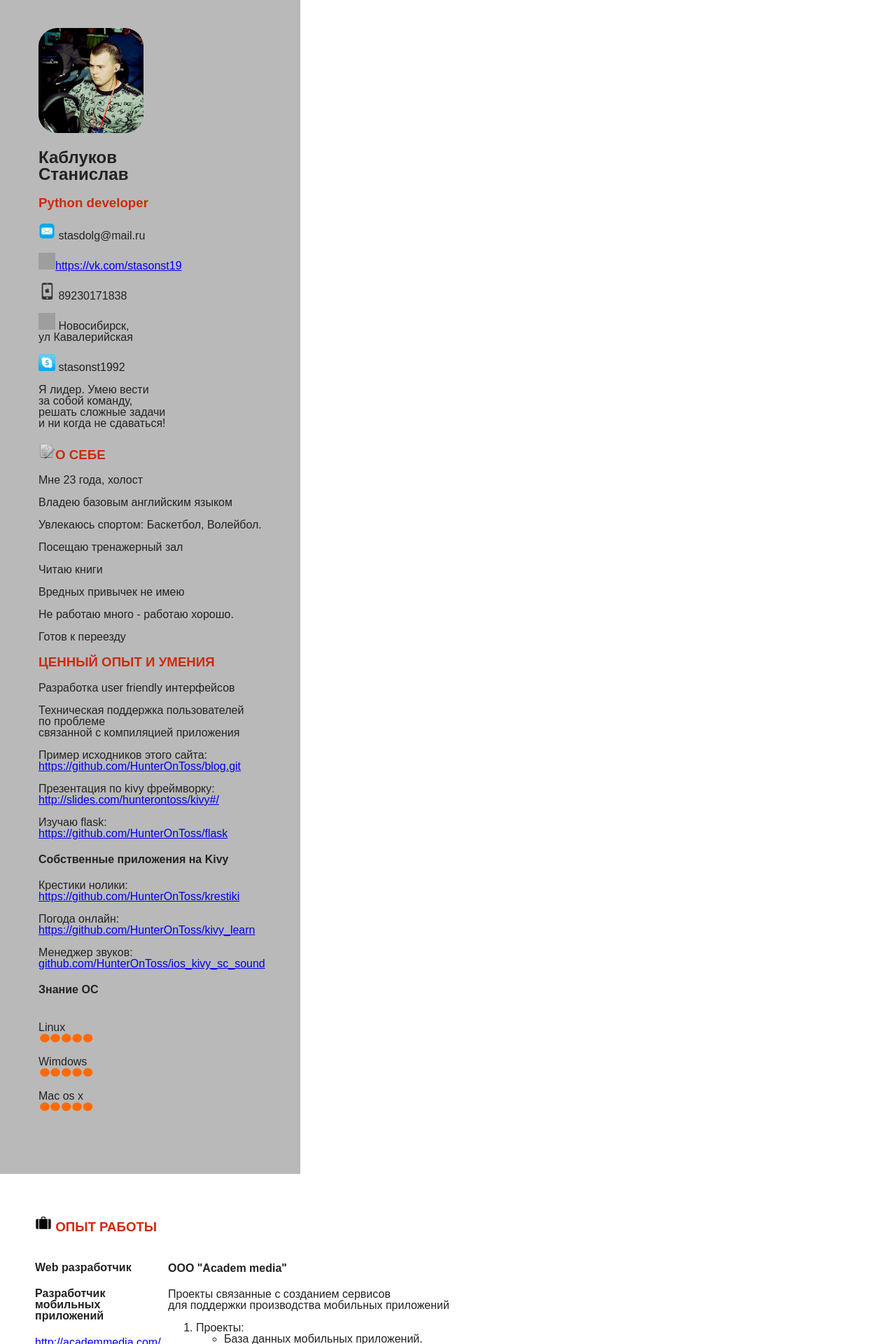
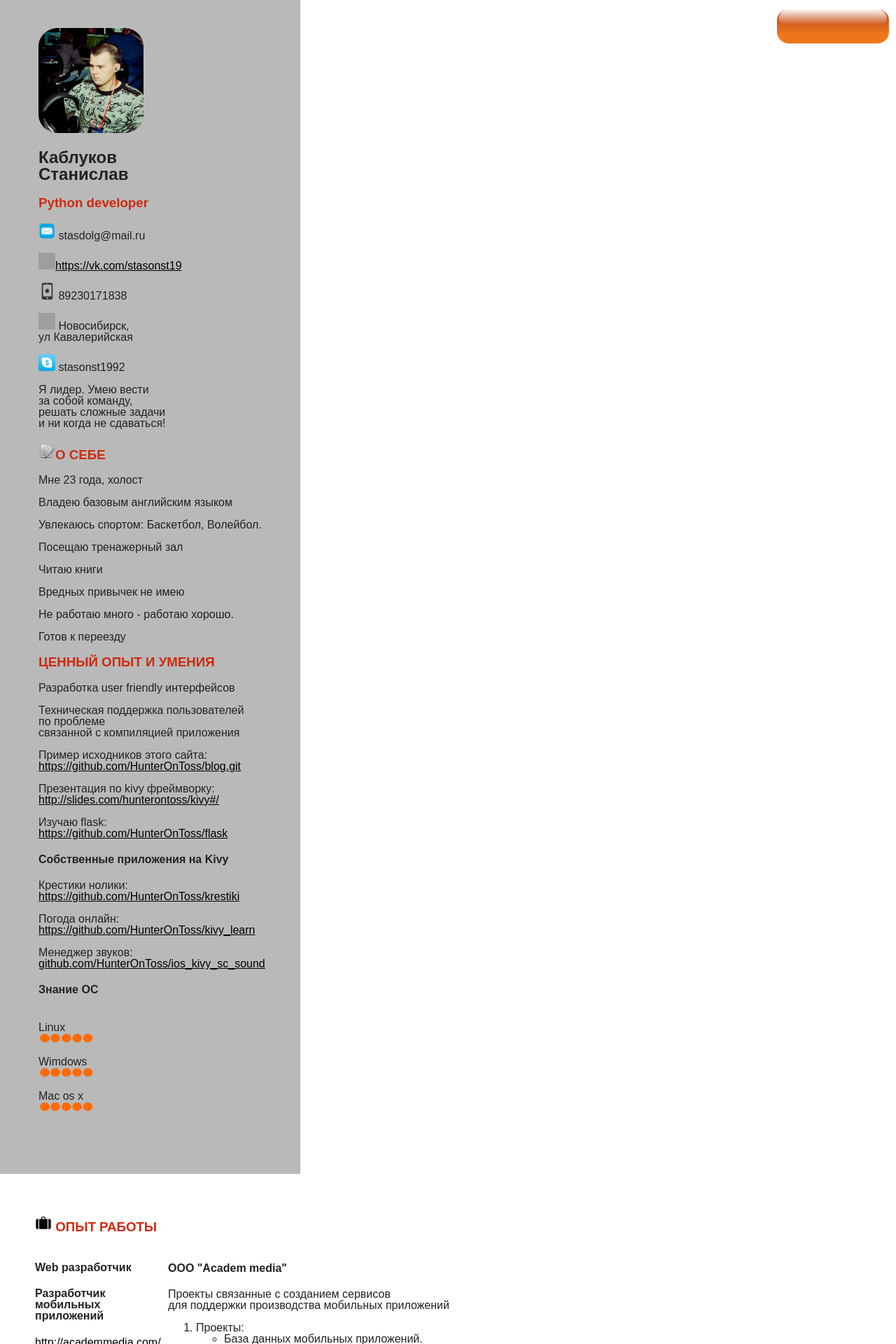
Before and after one commit to HunterOnToss/blog, a Django app: page /resume/ in a window 1280 px wide. Shown: the top 1920 px of the page at 70% size. Run offline with Django 3.2, Linux system fonts and the light colour scheme; parts of the project's set-up code (start-up, migrations or seed data) failed here and were passed over; grey boxes are pictures that could not be loaded.

Commit message:
Добавил ссылку вы резюме на домашнюю страничку

```diff
--- a/src/static/css/my_css.css
+++ b/src/static/css/my_css.css
@@ -50,3 +50,24 @@ img {
     padding: 1px 1px 10px 190px;
 
 }
+
+a {
+    color: black;
+}
+
+/*a:visited {*/
+    /*color: orangered;*/
+/*}*/
+
+.top-bar {
+    position: fixed;
+    right: 0; /* Расстояние от правого края окна браузера */
+    top: 0;
+    width: 170px;
+    height: 75px;
+}
+
+.top-bar img {
+    width: 160px;
+    height: 75px;
+}
--- a/src/templates/main.html
+++ b/src/templates/main.html
@@ -21,13 +21,12 @@
       var t = new Trianglify(ops);
       var pattern = t.generate(document.body.clientWidth, document.body.clientHeight);
       document.body.setAttribute('style', 'background: '+pattern.dataUrl + ' center top fixed no-repeat');
-{#        $(".top-bar").attr('style', 'background: '+pattern.dataUrl);#}
 
     });
     </script>
     </head>
         <body>
-            <div class="top-bar" style="position: fixed; top: 0; background-color: darkslateblue; width: 100%;; ">
+            <div class="top-bar" style="position: fixed; top: 0; background-color: darkslateblue; width: 100%;">
                 <section class="top-bar-section">
                     <ul class="left">
                         <li>
--- a/src/templates/resume.html
+++ b/src/templates/resume.html
@@ -6,9 +6,8 @@
     <link rel="stylesheet" type="text/css" href="../static/css/my_css.css">
 </head>
 <body>
-{#    <section style="background-color: red">#}
-{#        <p><a href="/">Мой блог</a></p>#}
-{#    </section>#}
+    <a href="/" class="top-bar"><img src="../static/img/knopka.png"></a>
+
     <div id="left_panel">
 
         <div id="avatar">
```
Also changed, not shown: src/static/img/knopka.png (added).
